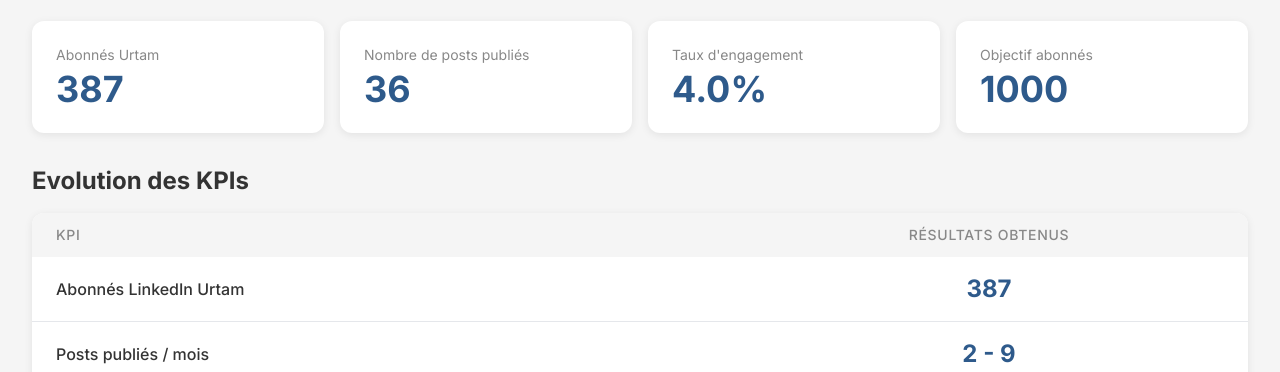
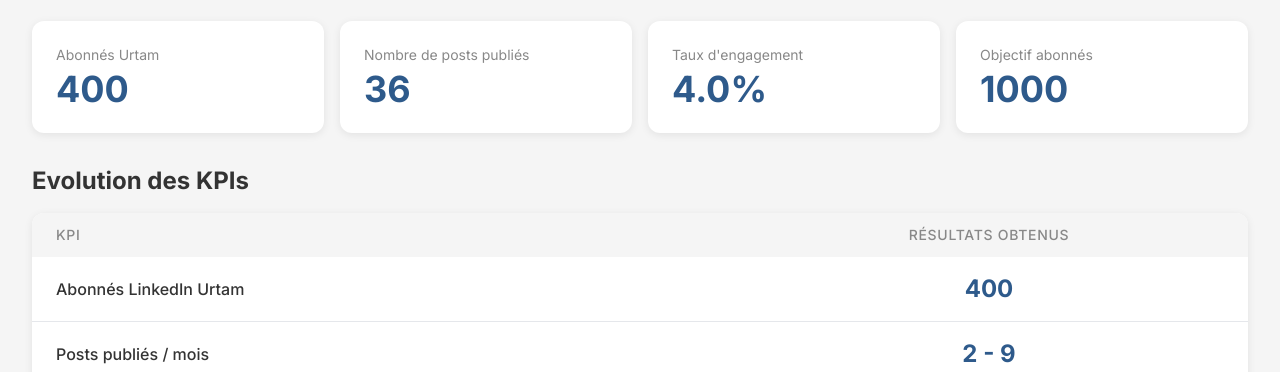
Before and after one commit to MaxDecVw/urtam-dashboard, a Next.js app: page /resultats in a window 1280 px wide. Shown: the part 209-581 px from the top of the page. Built offline with nearby package versions, Linux system fonts and the light colour scheme.

Commit message:
Update followers objective 400->426 and Abonnés Urtam 387->400

```diff
--- a/app/resultats/page.tsx
+++ b/app/resultats/page.tsx
@@ -8,7 +8,7 @@
   // Données de simulation pour 6 mois
   const simulationData = {
     mois: ['Mois 1', 'Mois 2', 'Mois 3', 'Mois 4', 'Mois 5', 'Mois 6'],
-    abonnes: [11, 35, 78, 142, 245, 387],
+    abonnes: [11, 35, 78, 142, 245, 400],
     posts: [2, 4, 6, 8, 7, 9],
     engagement: [1.2, 5.2, 4.8, 4.3, 3.9, 4.8]
   };
@@ -68,7 +68,7 @@
 
             <div className="bg-white p-6" style={{ borderRadius: '12px', boxShadow: '0 2px 8px rgba(0,0,0,0.08)' }}>
               <p className="text-sm mb-1" style={{ color: '#888888' }}>Abonnés Urtam</p>
-              <p className="text-4xl font-bold" style={{ color: '#2E5A8B' }}><CountUp end={387} /></p>
+              <p className="text-4xl font-bold" style={{ color: '#2E5A8B' }}><CountUp end={400} /></p>
             </div>
 
             <div className="bg-white p-6" style={{ borderRadius: '12px', boxShadow: '0 2px 8px rgba(0,0,0,0.08)' }}>
@@ -113,7 +113,7 @@
                       Abonnés LinkedIn Urtam
                     </td>
                     <td className="px-6 py-4 whitespace-nowrap text-center text-2xl font-bold" style={{ color: '#2E5A8B' }}>
-                      387
+                      400
                     </td>
                   </tr>
                   <tr>
--- a/public/data/dashboard-data.json
+++ b/public/data/dashboard-data.json
@@ -12,7 +12,7 @@
     "linkedinFollowers": 1818
   },
   "objectifs": {
-    "followersM6": 400,
+    "followersM6": 426,
     "postsParMois": 8,
     "engagementCible": 3,
     "contactsUrtam": 30
```
